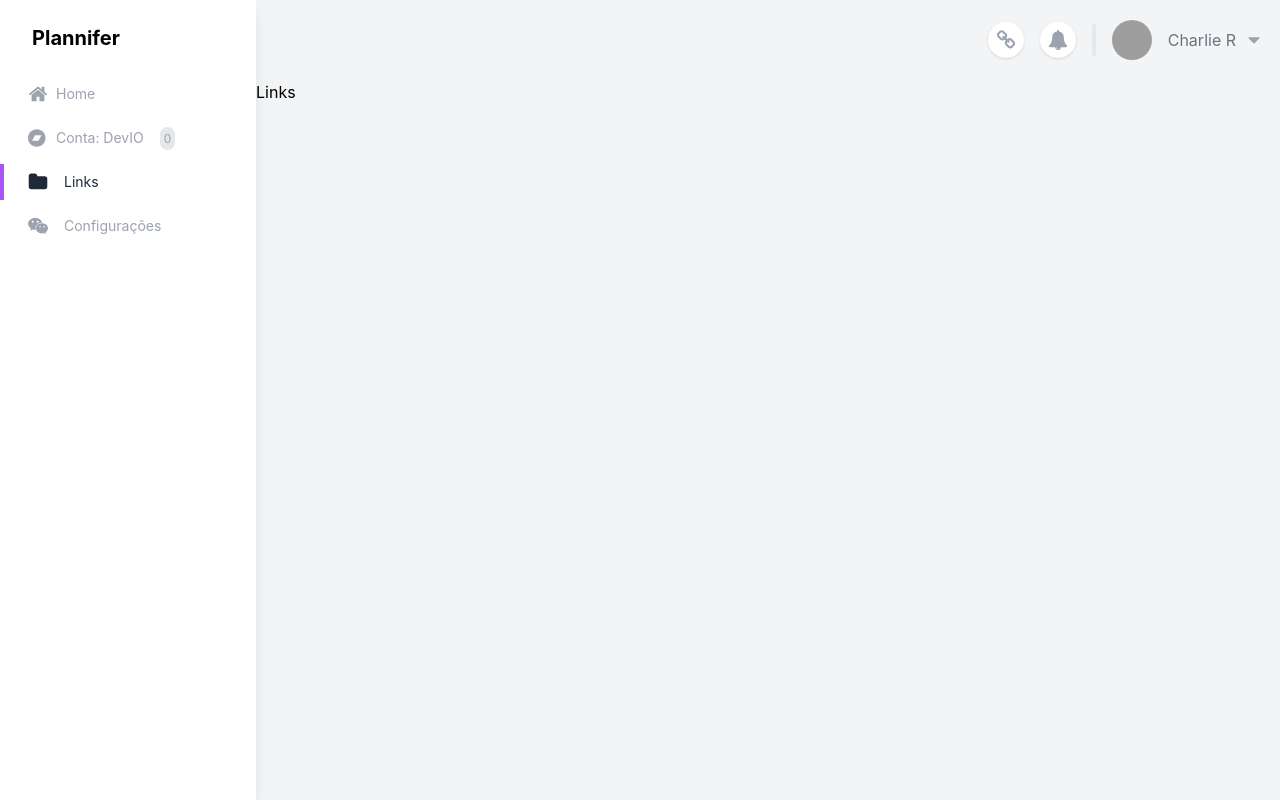
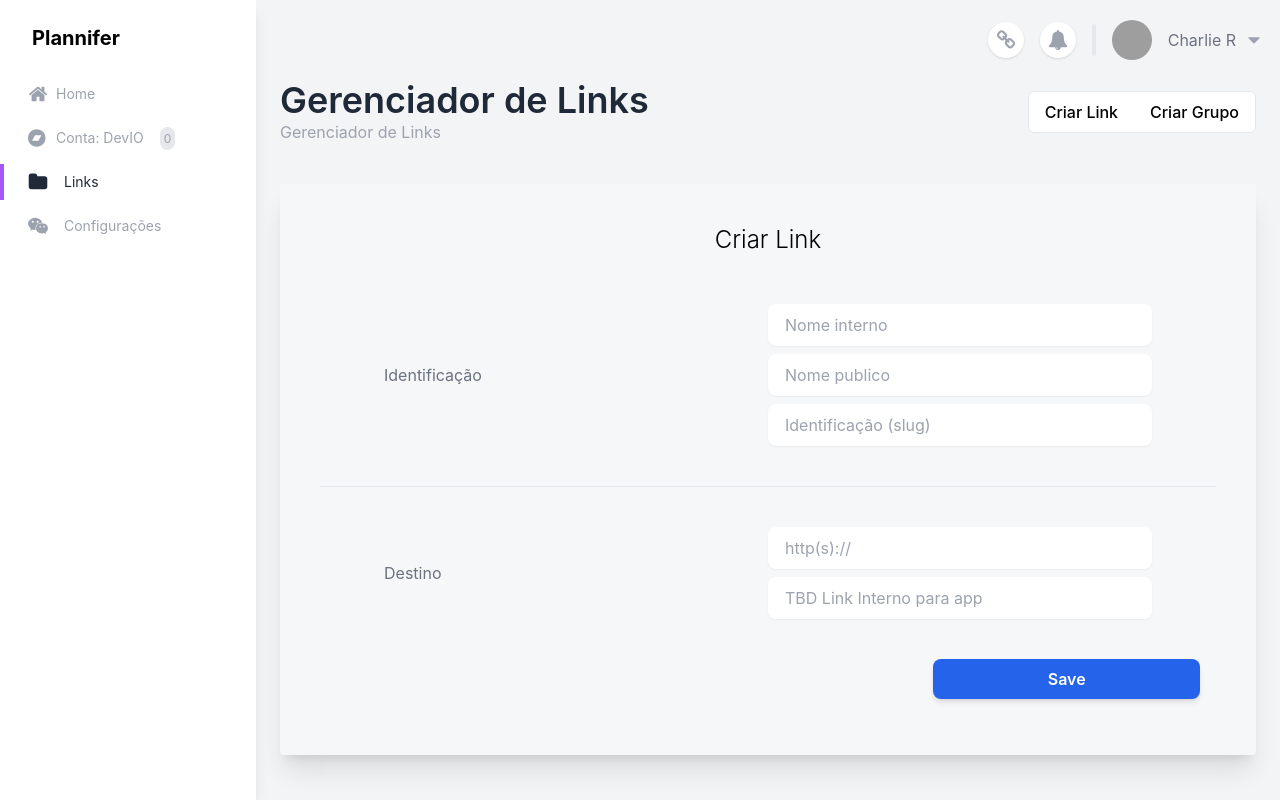
Before and after one commit to rooxalot-dev/saas-studies, a Next.js app: page /app/links in a window 1280 px wide. Built offline with nearby package versions, Linux system fonts and the light colour scheme; grey boxes are pictures that could not be loaded.

Commit message:
Created Form and Input components + started links form

```diff
--- /dev/null
+++ b/components/Container/index.tsx
@@ -0,0 +1,15 @@
+import React from 'react';
+
+type ContainerProps = {
+  children: React.ReactNode;
+}
+
+const Container: React.FC<ContainerProps> = ({children}: ContainerProps) => {
+  return (
+    <div className="overflow-auto h-screen pb-24 px-4 md:px-6">
+      {children}
+    </div>
+  );
+}
+
+export default Container;
--- /dev/null
+++ b/components/Form/Form/index.tsx
@@ -0,0 +1,22 @@
+import React, { FormHTMLAttributes } from "react";
+import { useForm, FormProvider, SubmitHandler, SubmitErrorHandler } from "react-hook-form";
+
+type FormProps<T extends {}> = FormHTMLAttributes<HTMLFormElement> & {
+  formDataType?: T;
+  formSubmit: SubmitHandler<T>;
+  formInvalid?: SubmitErrorHandler<T>;
+}
+
+const Form = <T extends {}>({ children, formSubmit, formInvalid, ...rest }: FormProps<T>) => {
+  const formMethods = useForm<T>();
+
+  return (
+    <FormProvider {...formMethods}>
+        <form {...rest} onSubmit={formMethods.handleSubmit(formSubmit, formInvalid)}>
+        {children}
+      </form>
+    </FormProvider>
+  );
+}
+
+export default Form;
--- /dev/null
+++ b/components/Form/FormInput/index.tsx
@@ -0,0 +1,34 @@
+import React, { InputHTMLAttributes } from "react";
+import { useForm, useFormContext, UseFormRegister } from "react-hook-form";
+
+type FormInputProps = InputHTMLAttributes<HTMLInputElement> & {
+  name: string;
+  required?: boolean;
+};
+
+type FormSelectProps = InputHTMLAttributes<HTMLSelectElement> & {
+  name: string;
+  options: HTMLOptionElement[];
+};
+
+export const FormInput: React.FC<FormInputProps> = ({ name, required = false, ...rest }: FormInputProps) => {
+  const methods = useFormContext();
+
+  return (
+    <input { ...rest } {...methods.register(name, { required })} />
+  );
+}
+
+export const FormSelect: React.FC<FormSelectProps> = ({ options, name, ...rest }: FormSelectProps) => {
+  const methods = useFormContext();
+
+  return (
+    <select {...methods.register(name)} {...rest}>
+      {options.map(option => (
+        <option key={option.text + ' - ' + option.value} value={option.value}>
+          {option.text ?? option.value}
+        </option>
+      ))}
+    </select>
+  );
+}
--- a/components/Layout/LayoutApp.tsx
+++ b/components/Layout/LayoutApp.tsx
@@ -1,6 +1,5 @@
-import LinkMenu from "@components/Link/LinkMenu";
 import { NextPage } from "next";
-import Link from "next/link";
+import LinkMenu from "@components/LinkMenu";
 
 type LayoutProps = {
   children: React.ReactNode;
--- /dev/null
+++ b/components/Subtitle/index.tsx
@@ -0,0 +1,15 @@
+import React from 'react';
+
+type SubtitleProps = {
+  subtitle: string;
+}
+
+const Subtitle: React.FC<SubtitleProps> = ({ subtitle }: SubtitleProps) => {
+  return (
+    <h1 className="text-md text-gray-400">
+      {subtitle}
+    </h1>
+  );
+}
+
+export default Subtitle;
--- /dev/null
+++ b/components/Title/index.tsx
@@ -0,0 +1,15 @@
+import React from 'react';
+
+type TitleProps = {
+  title: string;
+}
+
+const Title: React.FC<TitleProps> = ({ title }: TitleProps) => {
+  return (
+    <h1 className="text-4xl font-semibold text-gray-800 light:text-white">
+      {title}
+    </h1>
+  );
+}
+
+export default Title;
--- a/package.json
+++ b/package.json
@@ -11,7 +11,8 @@
   "dependencies": {
     "next": "12.2.5",
     "react": "18.2.0",
-    "react-dom": "18.2.0"
+    "react-dom": "18.2.0",
+    "react-hook-form": "^7.35.0"
   },
   "devDependencies": {
     "@types/node": "18.7.14",
--- a/pages/app/index.tsx
+++ b/pages/app/index.tsx
@@ -1,19 +1,17 @@
-import Seo from '@components/Seo';
 import { NextPage } from 'next';
 
-// import { Container } from './styles';
+import Seo from '@components/Seo';
+import Subtitle from '@components/Subtitle';
+import Title from '@components/Title';
+import Container from '@components/Container';
 
 const App: NextPage = () => {
   return (
     <>
       <Seo title={`My SAAS - Adm`} />
-      <div className="overflow-auto h-screen pb-24 px-4 md:px-6">
-        <h1 className="text-4xl font-semibold text-gray-800 light:text-white">
-          Good afternoon, Charlie
-        </h1>
-        <h2 className="text-md text-gray-400">
-          Here's what's happening with your ambassador account today.
-        </h2>
+      <Container>
+        <Title title='Bem vindo DevIO' />
+        <Subtitle subtitle='Gerencie aqui sua conta' />
         <div className="flex my-6 items-center w-full space-y-4 md:space-x-4 md:space-y-0 flex-col md:flex-row">
           <div className="w-full md:w-6/12">
             <div className="shadow-lg w-full bg-white light:bg-gray-700 relative overflow-hidden">
@@ -487,7 +485,7 @@ const App: NextPage = () => {
             </div>
           </div>
         </div>
-      </div>
+      </Container>
     </>
   );
 }
--- a/pages/app/links.tsx
+++ b/pages/app/links.tsx
@@ -1,8 +1,125 @@
 import { NextPage } from 'next';
-import React from 'react';
+
+import Container from '@components/Container';
+import Subtitle from '@components/Subtitle';
+import Title from '@components/Title';
+import Form from '@components/Form/Form';
+import { FormInput } from '@components/Form/FormInput';
+
+type NewLinkForm = {
+    internalName: string;
+    publicName: string;
+    slug: string;
+    destination: string;
+    appLink: string;
+};
 
 const Links: NextPage = () => {
-  return <h1>Links</h1>;
+  return (
+    <Container>
+      <div className='grid grid-cols-1 md:grid-cols-2'>
+        <div className='titles'>
+          <Title title='Gerenciador de Links' />
+          <Subtitle subtitle='Gerenciador de Links' />
+        </div>
+
+        <div className="flex items-center md:justify-self-end">
+          <button type="button" className="border-l border-t border-b text-base font-medium rounded-l-md text-black bg-white hover:bg-gray-100 px-4 py-2">
+            Criar Link
+          </button>
+          <button type="button" className="border-t border-b border-r text-base font-medium rounded-r-md text-black bg-white hover:bg-gray-100 px-4 py-2">
+            Criar Grupo
+          </button>
+        </div>
+      </div>
+
+
+      <div className="container leading-loose mt-10">
+        <Form
+          formDataType={{} as NewLinkForm}
+          formSubmit={(data: NewLinkForm) => console.log('NewLinkForm Data', data)}
+          className="p-10 m-auto bg-white bg-opacity-25 rounded shadow-xl"
+        >
+          <p className="mb-8 text-2xl font-light text-center text-black">
+            Criar Link
+          </p>
+          <div className="space-y-6">
+            {/* Identificação */}
+            <div className="items-center w-full p-4 space-y-4 text-gray-500 md:inline-flex md:space-y-0">
+              <h2 className="max-w-sm mx-auto md:w-1/3">
+                Identificação
+              </h2>
+              <div className="max-w-sm mx-auto space-y-5 md:w-2/3">
+                <div>
+                  <div className=" relative">
+                    <FormInput
+                      type="text"
+                      name="internalName"
+                      className=" rounded-lg border-transparent flex-1 appearance-none border border-gray-300 w-full py-2 px-4 bg-white text-gray-700 placeholder-gray-400 shadow-sm text-base focus:outline-none focus:ring-2 focus:ring-purple-600 focus:border-transparent"
+                      placeholder="Nome interno"
+                    />
+                  </div>
+                  <div className=" relative mt-2">
+                    <FormInput
+                      type="text"
+                      name="publicName"
+                      className=" rounded-lg border-transparent flex-1 appearance-none border border-gray-300 w-full py-2 px-4 bg-white text-gray-700 placeholder-gray-400 shadow-sm text-base focus:outline-none focus:ring-2 focus:ring-purple-600 focus:border-transparent"
+                      placeholder="Nome publico"
+                    />
+                  </div>
+
+                  <div className=" relative mt-2">
+                    <FormInput
+                      type="text"
+                      name="slug"
+                      className=" rounded-lg border-transparent flex-1 appearance-none border border-gray-300 w-full py-2 px-4 bg-white text-gray-700 placeholder-gray-400 shadow-sm text-base focus:outline-none focus:ring-2 focus:ring-purple-600 focus:border-transparent"
+                      placeholder="Identificação (slug)"
+                    />
+                  </div>
+                </div>
+              </div>
+            </div>
+
+            <hr />
+
+            {/* Destino */}
+            <div className="items-center w-full p-4 space-y-4 text-gray-500 md:inline-flex md:space-y-0">
+              <h2 className="max-w-sm mx-auto md:w-1/3">
+                Destino
+              </h2>
+              <div className="max-w-sm mx-auto space-y-5 md:w-2/3">
+                <div>
+                  <div className=" relative">
+                    <FormInput
+                      type="text"
+                      name="destination"
+                      className=" rounded-lg border-transparent flex-1 appearance-none border border-gray-300 w-full py-2 px-4 bg-white text-gray-700 placeholder-gray-400 shadow-sm text-base focus:outline-none focus:ring-2 focus:ring-purple-600 focus:border-transparent"
+                      placeholder="http(s)://"
+                    />
+                  </div>
+                  <div className=" relative mt-2">
+                    <FormInput
+                      type="text"
+                      name="appLink"
+                      className=" rounded-lg border-transparent flex-1 appearance-none border border-gray-300 w-full py-2 px-4 bg-white text-gray-700 placeholder-gray-400 shadow-sm text-base focus:outline-none focus:ring-2 focus:ring-purple-600 focus:border-transparent"
+                      placeholder="TBD Link Interno para app"
+                    />
+                  </div>
+                </div>
+              </div>
+            </div>
+
+            <div className="w-full px-4 pb-4 ml-auto text-gray-500 md:w-1/3">
+              <button type="submit" className="py-2 px-4  bg-blue-600 hover:bg-blue-700 focus:ring-blue-500 focus:ring-offset-blue-200 text-white w-full transition ease-in duration-200 text-center text-base font-semibold shadow-md focus:outline-none focus:ring-2 focus:ring-offset-2  rounded-lg ">
+                Save
+              </button>
+            </div>
+          </div>
+        </Form>
+      </div>
+
+    </Container>
+  )
 }
 
 export default Links;
--- a/pages/app/settings.tsx
+++ b/pages/app/settings.tsx
@@ -1,8 +1,16 @@
 import { NextPage } from 'next';
-import React from 'react';
+
+import Container from '@components/Container';
+import Subtitle from '@components/Subtitle';
+import Title from '@components/Title';
 
 const Settings: NextPage = () => {
-  return <h1>Settings</h1>;
+  return (
+    <Container>
+      <Title title='Configurações' />
+      <Subtitle subtitle='Configurações' />
+    </Container>
+  );
 }
 
 export default Settings;
```
Also changed, not shown: components/LinkMenu/index.tsx (renamed from components/Link/LinkMenu.tsx), 1 other file (tests, documents, lock files or other folders).
